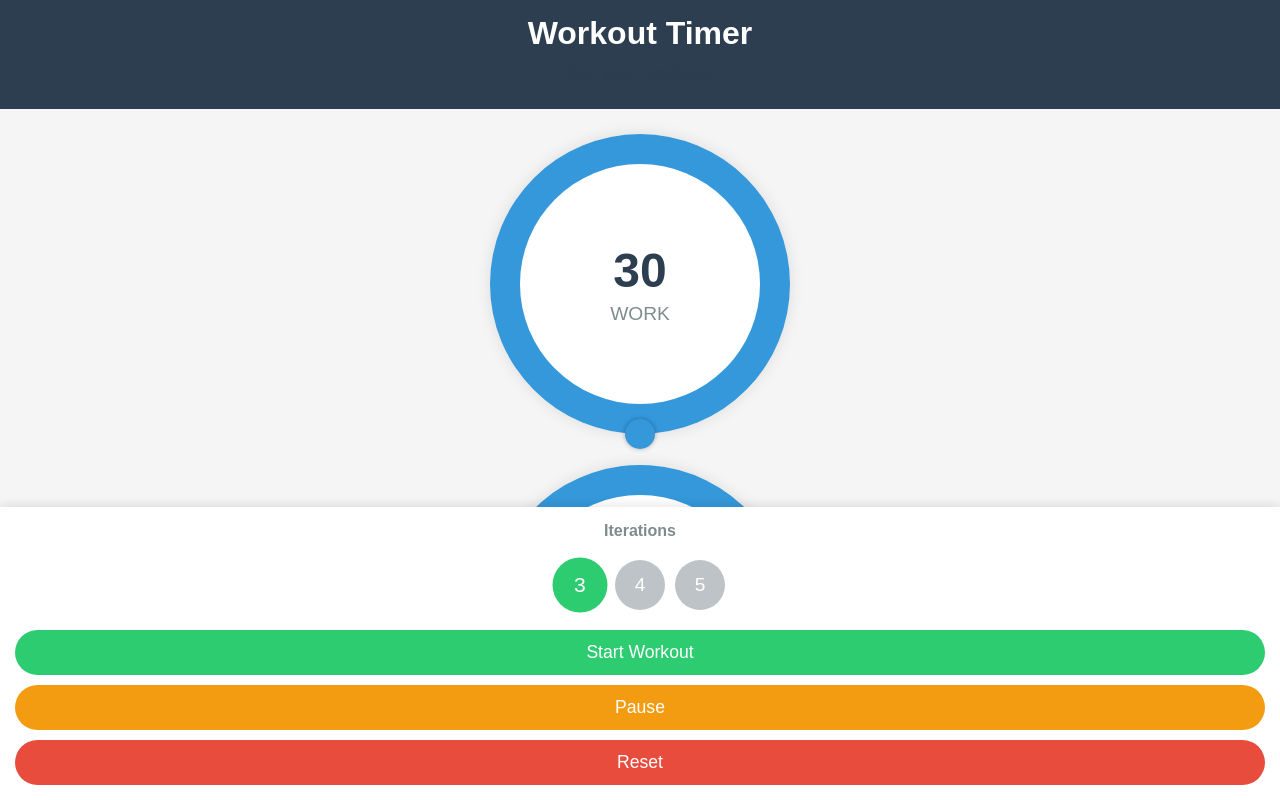
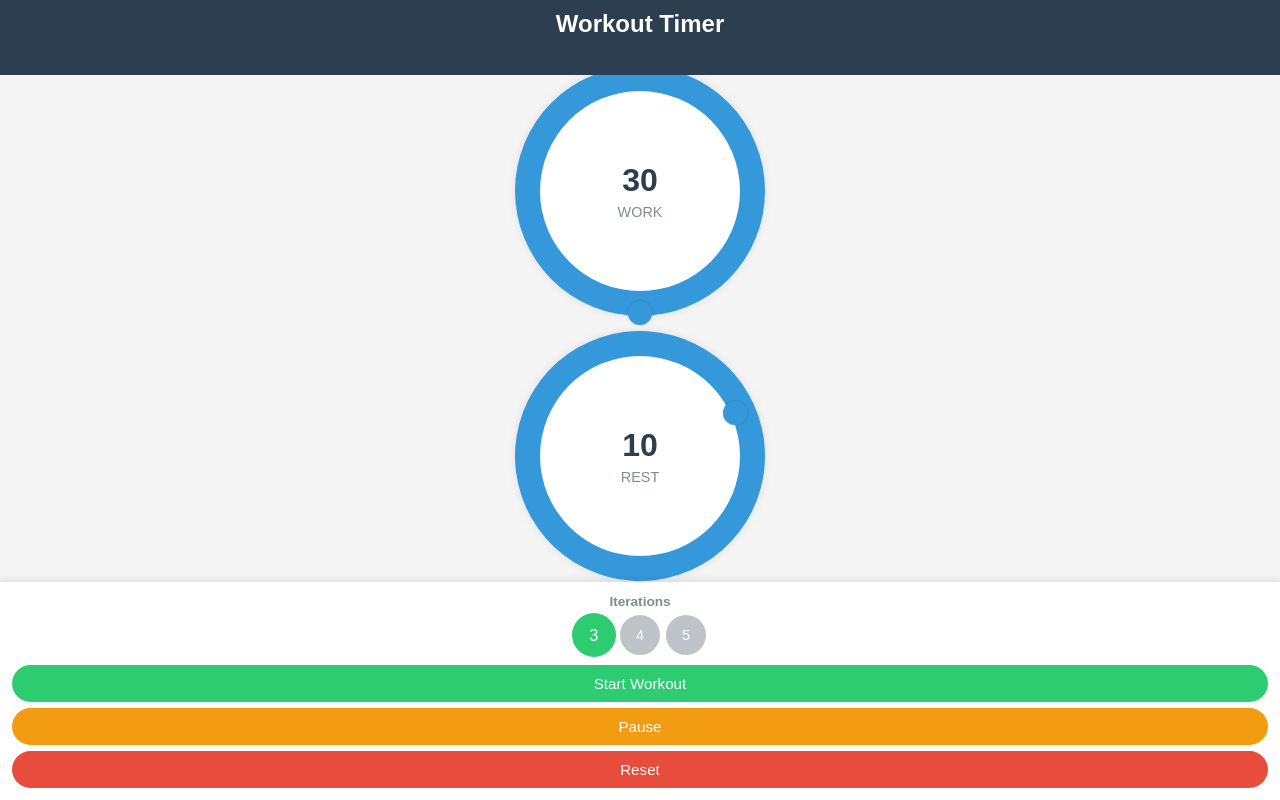
Before and after one commit to aakannen/workout-timer, a plain HTML site: page index.html in a window 1280 px wide. Drawn offline with Linux system fonts and the light colour scheme.

Commit message:
Update index.html

```diff
--- a/index.html
+++ b/index.html
@@ -16,31 +16,44 @@
             display: flex;
             flex-direction: column;
             background: #f5f5f5;
-            touch-action: none;
             overflow: hidden;
+            touch-action: manipulation;
         }
 
         header {
-            padding: 15px;
+            padding: 10px;
             text-align: center;
             background: #2c3e50;
             color: white;
+            position: sticky;
+            top: 0;
+            z-index: 10;
+            flex-shrink: 0;
         }
 
-        .timer-container {
+        .main-content {
             flex: 1;
+            overflow-y: auto;
+            padding: 10px;
             display: flex;
             flex-direction: column;
-            justify-content: space-around;
-            padding: 10px;
+            justify-content: center;
         }
 
+        .dials-container {
+            display: flex;
+            flex-direction: column;
+            gap: 15px;
+            padding-bottom: 10px;
+        }
+
+        /* SMALLER DIALS */
         .dial-container {
             position: relative;
-            width: 90vw;
-            height: 90vw;
-            max-width: 350px;
-            max-height: 350px;
+            width: 65vmin;  /* Reduced from 80vmin */
+            height: 65vmin; /* Reduced from 80vmin */
+            max-width: 250px; /* Reduced from 300px */
+            max-height: 250px; /* Reduced from 300px */
             margin: 0 auto;
         }
 
@@ -53,7 +66,7 @@
             display: flex;
             align-items: center;
             justify-content: center;
-            box-shadow: 0 0 15px rgba(0,0,0,0.1);
+            box-shadow: 0 0 10px rgba(0,0,0,0.1);
         }
 
         .dial-progress {
@@ -88,13 +101,13 @@
         }
 
         .dial-value {
-            font-size: 3em;
+            font-size: 2em; /* Reduced from 2.5em */
             font-weight: bold;
             color: #2c3e50;
         }
 
         .dial-label {
-            font-size: 1.2em;
+            font-size: 0.9em; /* Reduced from 1em */
             color: #7f8c8d;
             text-transform: uppercase;
             margin-top: 5px;
@@ -102,8 +115,8 @@
 
         .dial-handle {
             position: absolute;
-            width: 30px;
-            height: 30px;
+            width: 24px; /* Reduced from 28px */
+            height: 24px; /* Reduced from 28px */
             background: #3498db;
             border-radius: 50%;
             top: 5%;
@@ -111,32 +124,39 @@
             transform: translateX(-50%);
             cursor: pointer;
             z-index: 3;
-            box-shadow: 0 0 5px rgba(0,0,0,0.3);
+            box-shadow: 0 0 3px rgba(0,0,0,0.2); /* Lighter shadow */
         }
 
+        /* [Rest of your CSS remains the same] */
         .controls {
-            display: flex;
-            flex-direction: column;
-            gap: 10px;
-            padding: 15px;
+            position: sticky;
+            bottom: 0;
+            left: 0;
+            right: 0;
+            background: white;
+            padding: 12px;
+            box-shadow: 0 -2px 8px rgba(0,0,0,0.1);
+            z-index: 10;
+            flex-shrink: 0;
         }
 
         .iteration-controls {
             display: flex;
             justify-content: center;
-            gap: 10px;
+            gap: 6px;
             margin-bottom: 10px;
         }
 
         .iteration-btn {
-            width: 50px;
-            height: 50px;
+            width: 40px;
+            height: 40px;
             border-radius: 50%;
             background: #bdc3c7;
             color: white;
-            font-size: 1.2em;
+            font-size: 0.9em;
             border: none;
             cursor: pointer;
+            flex-shrink: 0;
         }
 
         .iteration-btn.selected {
@@ -146,16 +166,23 @@
 
         .iteration-label {
             text-align: center;
-            margin-bottom: 10px;
+            margin-bottom: 6px;
             color: #7f8c8d;
             font-weight: bold;
+            font-size: 0.85em;
+        }
+
+        .action-buttons {
+            display: flex;
+            flex-direction: column;
+            gap: 6px;
         }
 
         button {
-            padding: 15px;
-            font-size: 1.2em;
+            padding: 10px;
+            font-size: 0.95em;
             border: none;
-            border-radius: 25px;
+            border-radius: 20px;
             background: #2ecc71;
             color: white;
             cursor: pointer;
@@ -176,8 +203,8 @@
 
         .status {
             text-align: center;
-            margin: 10px 0;
-            font-size: 1.2em;
+            margin: 5px 0;
+            font-size: 0.95em;
             color: #2c3e50;
         }
 
@@ -194,50 +221,44 @@
             display: none;
         }
 
-        html, body {
-    height: 100%;
-    overflow: hidden;
+        /* Responsive adjustments */
+        @media (max-height: 600px) {
+            .dial-container {
+                width: 55vmin;
+                height: 55vmin;
             }
 
-.timer-container {
-    flex: 1;
-    overflow-y: auto;
-    padding-bottom: 20px;
+            .dial-value {
+                font-size: 1.8em;
             }
 
             .controls {
-    position: fixed;
-    bottom: 0;
-    left: 0;
-    right: 0;
-    background: white;
-    padding: 15px;
-    box-shadow: 0 -2px 10px rgba(0,0,0,0.1);
-    z-index: 10;
+                padding: 8px;
+            }
         }
 
+        @media (max-width: 350px) {
             .dial-container {
-    width: 80vw;
-    height: 80vw;
-    max-width: 300px;
-    max-height: 300px;
-    margin: 10px auto;
+                width: 50vmin;
+                height: 50vmin;
             }
 
-/* Make buttons easier to tap */
-button {
-    padding: 12px;
-    font-size: 1.1em;
+            .iteration-btn {
+                width: 36px;
+                height: 36px;
+                font-size: 0.8em;
+            }
         }
     </style>
 </head>
 <body>
     <header>
-        <h1>Workout Timer</h1>
+        <h1 style="font-size: 1.5em;">Workout Timer</h1>
         <div class="status" id="status">Set your workout</div>
     </header>
 
-    <div class="timer-container">
+    <div class="main-content">
+        <div class="dials-container">
             <!-- Work Timer Dial -->
             <div class="dial-container">
                 <div class="dial" id="work-dial">
@@ -266,6 +287,7 @@ button {
                 </div>
             </div>
         </div>
+    </div>
 
     <div class="controls">
         <div class="iteration-label">Iterations</div>
@@ -275,9 +297,11 @@ button {
             <button class="iteration-btn" data-iterations="5">5</button>
         </div>
 
+        <div class="action-buttons">
             <button id="start-btn">Start Workout</button>
             <button id="pause-btn" disabled>Pause</button>
             <button id="reset-btn">Reset</button>
+        </div>
     </div>
 
     <audio id="start-sound" preload="auto" src="mp3sounds/start.mp3"></audio>
```
Lines whose indentation alone changed are shown as unchanged.
